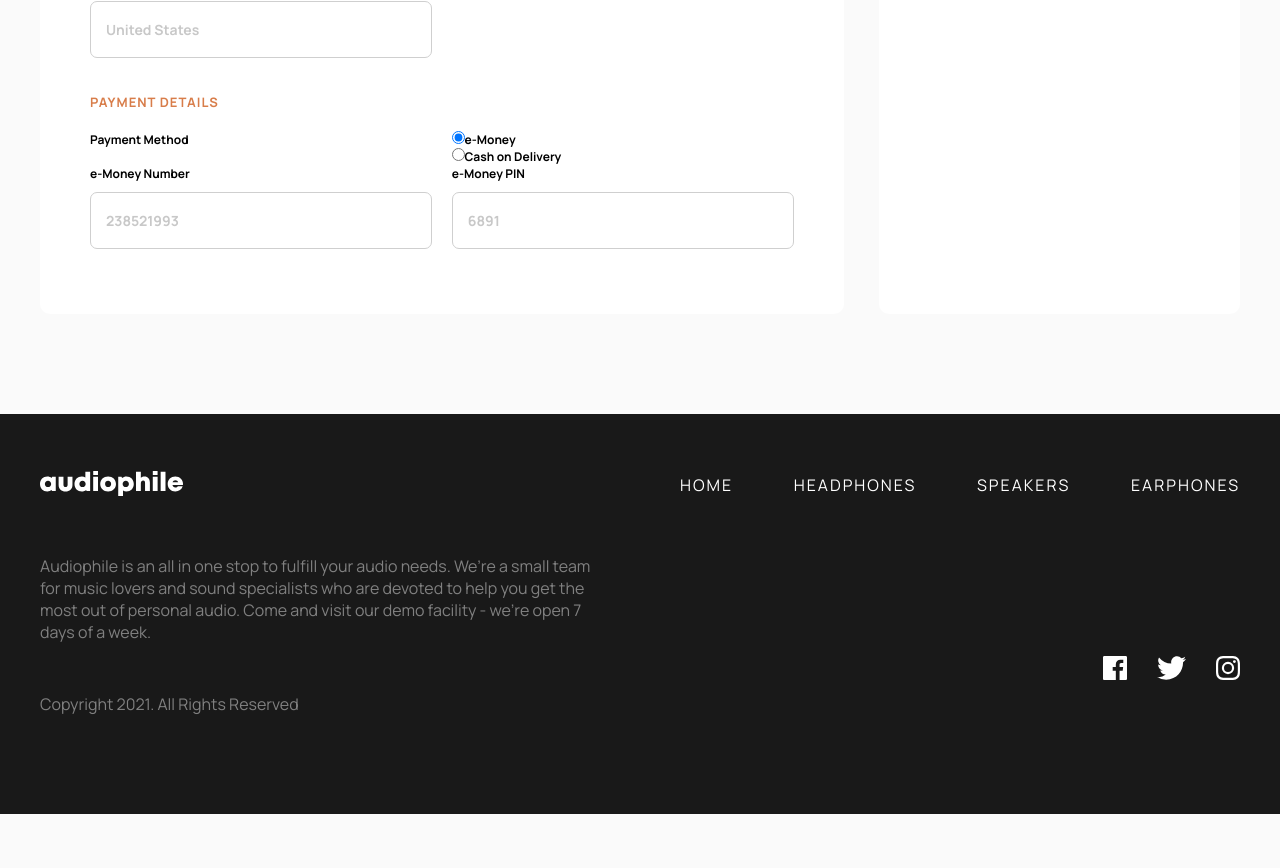
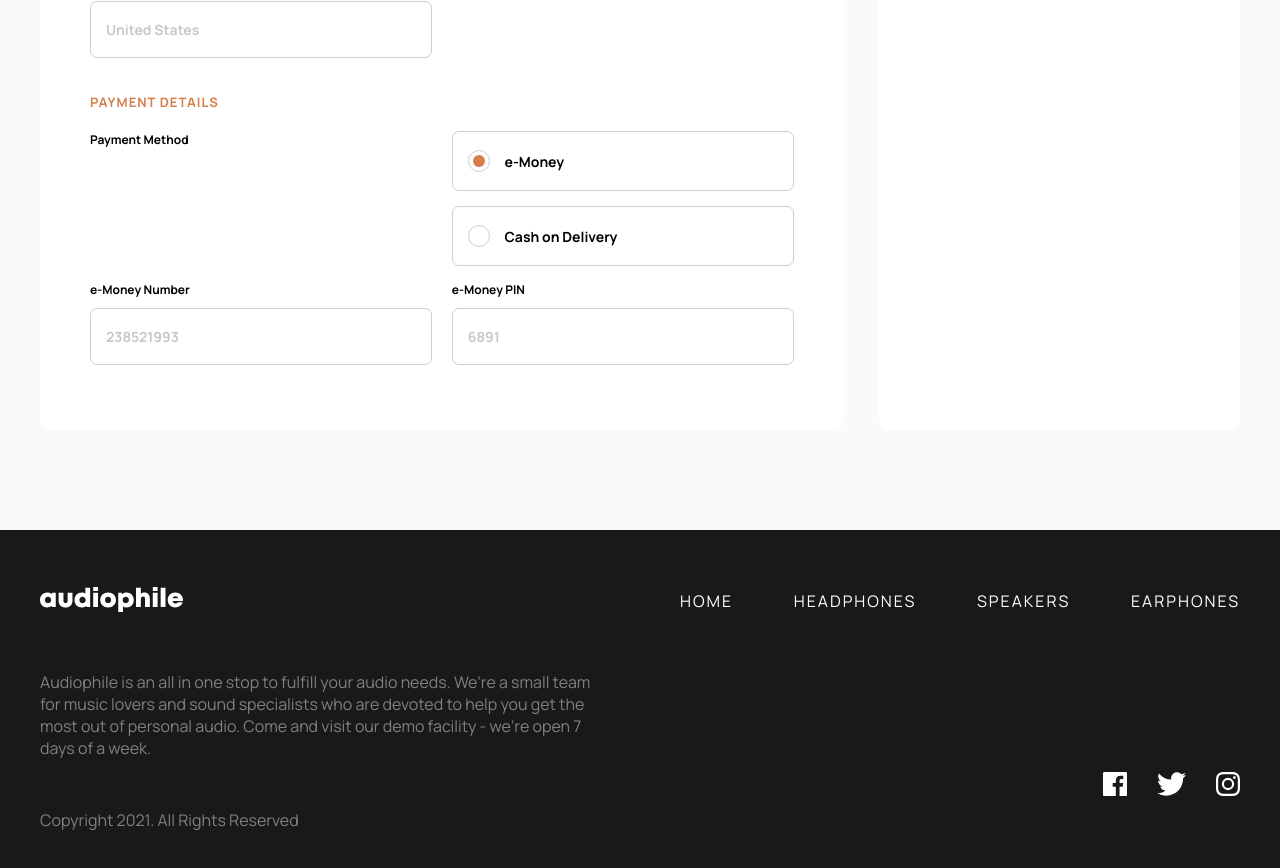
Before and after one commit to digitalents-academy/e-commerce-audiophile, a React (Vite) app: page /checkout in a window 1280 px wide. Shown: the part 815-1683 px from the top of the page. Before the commit the page ends 1629 px from the top, so only its background shows below. Built offline with nearby package versions, Linux system fonts and the light colour scheme.

Commit message:
style payment method radio buttons, add form change when choosing different payment methods

```diff
--- a/src/components/checkout/Form.jsx
+++ b/src/components/checkout/Form.jsx
@@ -1,4 +1,29 @@
-const Form = ({ handleChange }) => {
+const Payment = ({ handleChange, checkedState }) => {
+  if (checkedState) {
+    return (
+      <>
+      <div className="form-half">
+      <label>e-Money Number</label>
+      <input type="text" name="eMoneyNumber" onChange={handleChange} placeholder="238521993" />
+      </div>
+      <div className="form-half">
+      <label>e-Money PIN</label>
+      <input type="text" name="eMoneyPin" onChange={handleChange} placeholder="6891" />
+      </div>
+      </>
+    )
+  } else {
+    return (
+      <div className="form-full">
+        <p>
+        The ‘Cash on Delivery’ option enables you to pay in cash when our delivery courier arrives at your residence. Just make sure your address is correct so that your order will not be cancelled.
+        </p>
+      </div>
+    )
+  }
+}
+
+const Form = ({ handleChange, handleMethod, checkedState }) => {
   return (
     <div className="form">
       <h2>Checkout</h2>
@@ -12,12 +37,12 @@ const Form = ({ handleChange }) => {
             </div>
             <div className="form-half">
           <label>Email Address</label>
-          <input type="text" name="email" placeholder="alexei@mail.com" />
+          <input type="text" name="email" onChange={handleChange} placeholder="alexei@mail.com" />
           </div>
           <div className="break"></div>
           <div className="form-half">
           <label>Phone Number</label>
-          <input type="text" name="number" placeholder="+1 202-555-0136" />
+          <input type="text" name="number" onChange={handleChange} placeholder="+1 202-555-0136" />
           </div>
           </div>
         </fieldset>
@@ -26,21 +51,21 @@ const Form = ({ handleChange }) => {
           <div className="form-flex">
           <div className="form-full">
           <label>Your Address</label>
-          <input type="text" name="address" placeholder="1137 Williams Avenue" />
+          <input type="text" name="address" onChange={handleChange} placeholder="1137 Williams Avenue" />
           </div>
           <div className="break"></div>
           <div className="form-half">
           <label>ZIP Code</label>
-          <input type="text" name="zip" placeholder="10001" />
+          <input type="text" name="zip" onChange={handleChange} placeholder="10001" />
           </div>
           <div className="form-half">
           <label>City</label>
-          <input type="text" name="city" placeholder="New York" />
+          <input type="text" name="city" onChange={handleChange} placeholder="New York" />
           </div>
           <div className="break"></div>
           <div className="form-half">
           <label>Country</label>
-          <input type="text" name="country" placeholder="United States" />
+          <input type="text" name="country" onChange={handleChange} placeholder="United States" />
           </div>
           </div>
         </fieldset>
@@ -51,21 +76,16 @@ const Form = ({ handleChange }) => {
           <label>Payment Method</label>
             </div>
             <div className="form-half">
-            <label><input type="radio" name="payment" id="" checked/>
-          e-Money</label>
-          <label><input type="radio" name="payment" id="" />
-          Cash on Delivery</label>
+            <label className="money-radio" id="emoney" onClick={handleMethod}><input type="radio" name="payment" id="emoney" checked />
+            <div className="radio-ring">{checkedState ? <div className="radio-checked"></div> : ""}</div>
+               e-Money</label>
+          <label className="money-radio" id="cash" onClick={handleMethod}><input type="radio" name="payment" id="cash" />
+          <div className="radio-ring">{!checkedState ? <div className="radio-checked"></div> : ""}</div>
+              Cash on Delivery</label>
           </div>
           <div className="break"></div>
-          <div className="form-half">
-          <label>e-Money Number</label>
-          <input type="text" name="eMoneyNumber" placeholder="238521993" />
-          </div>
-          <div className="form-half">
-          <label>e-Money PIN</label>
-          <input type="text" name="eMoneyPin" placeholder="6891" />
-          </div>
-          </div>
+          <Payment checkedState={checkedState} handleChange={handleChange} />
+        </div>
         </fieldset>
       </form>
     </div>
--- a/src/pages/Checkout.jsx
+++ b/src/pages/Checkout.jsx
@@ -23,11 +23,19 @@ const Checkout = () => {
     setFormData({...formData, [e.target.name]: e.target.value })
   }
 
+  const handleMethod = (e) => {
+    if (e.target.id === "emoney") {
+      setFormData({...formData, eMoney: true })
+    } else {
+      setFormData({...formData, eMoney: false })
+    }
+  }
+
   return (
     <div id="checkout">
       <BackButton />
       <div className="checkout-flex">
-      <Form handleChange={handleChange} />
+      <Form handleChange={handleChange} handleMethod={handleMethod} checkedState={formData.eMoney}/>
       <Summary />
       </div>
       <Success />
--- a/src/styles/index.css
+++ b/src/styles/index.css
@@ -917,6 +917,45 @@ input[type=text]::placeholder {
   width: 100%;
 }
 
+.money-radio {
+  border: 1px solid rgb(207, 207, 207);
+  padding: 18px 15px;
+  border-radius: 7px;
+  margin-bottom: 15px;
+  font-size: 14px;
+  font-weight: 700;
+  display: flex;
+  align-items: center;
+  column-gap: 15px;
+}
+
+.money-radio:hover {
+  cursor: pointer;
+}
+
+input[type=radio] {
+  position: fixed;
+  opacity: 0;
+  pointer-events: none;
+}
+
+.radio-ring {
+  height: 20px;
+  width: 20px;
+  border-radius: 100%;
+  border: 1px solid rgb(207, 207, 207);
+  display: flex;
+  align-items: center;
+  justify-content: center;
+}
+
+.radio-checked {
+  background-color: var(--orange);
+  height: 12px;
+  width: 12px;
+  border-radius: 100%;
+}
+
 /* tablet mode */
 @media (min-width:768px) and (max-width:1440px) {
   h2 {
```
